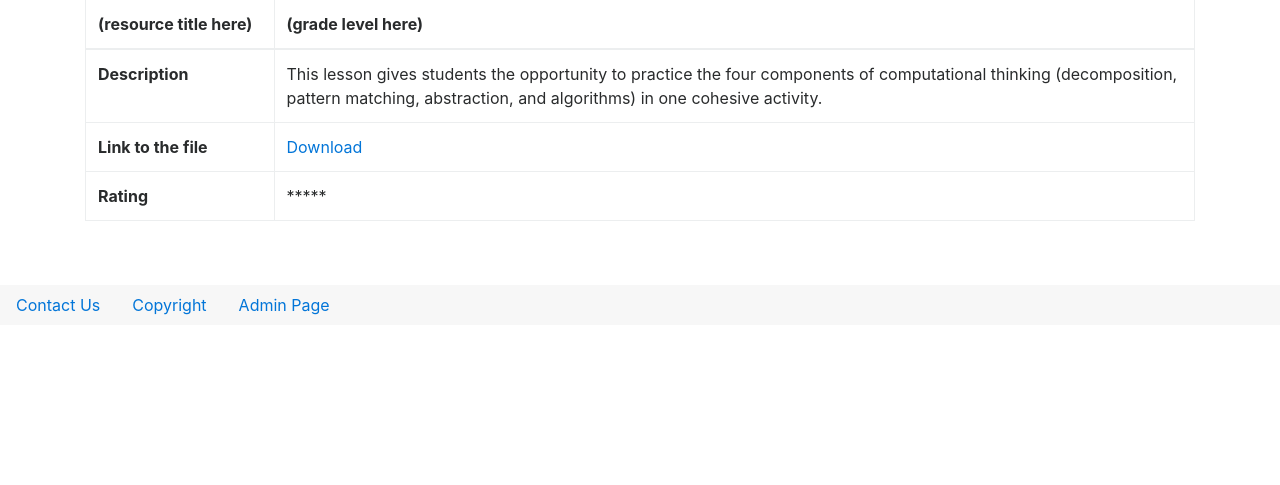
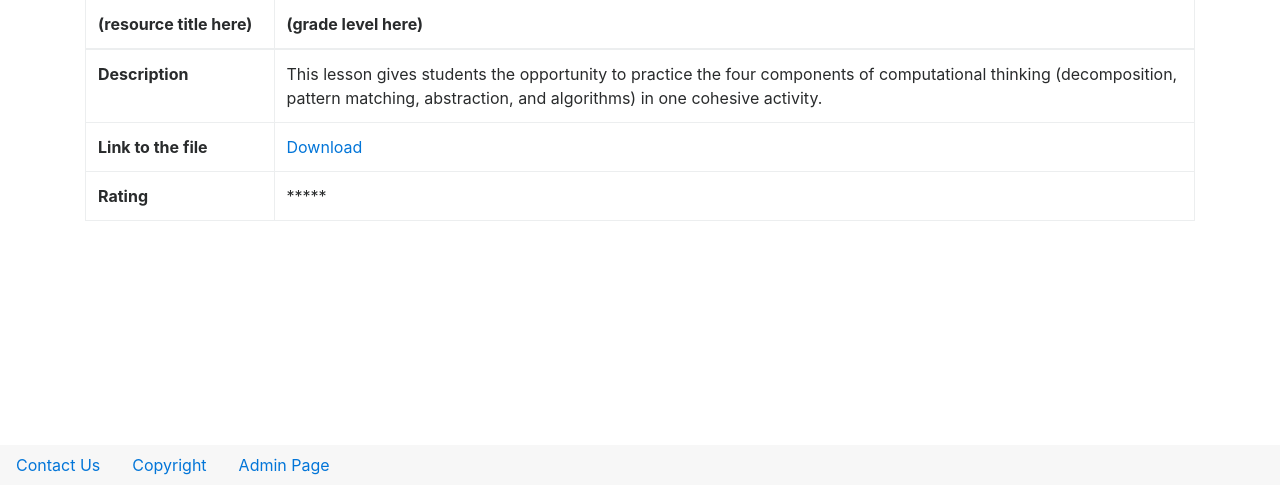
Before and after one commit to wmkwok/a290Midterm, a PHP site: page /InformationPage.php in a window 1280 px wide. Shown: the part 315-800 px from the top of the page. Run offline with PHP 8.4, Linux system fonts and the light colour scheme; some libraries are stand-ins or nearby versions.

Commit message:
fixed footer

```diff
--- a/Admin.php
+++ b/Admin.php
@@ -59,10 +59,11 @@
 
 	<iframe id="i" src="AdminHome.php" width="60%" height="400" class="embed-responsive-item"></iframe>
 	  </div>
-</div>
+
 
  <br/>
  <br/>
+
 <?php include "footer.php"?>
 </body>
 </html>
--- a/CreateProfile.php
+++ b/CreateProfile.php
@@ -112,7 +112,7 @@ function sanitize($data) {
 
 
 
-
+	<br/>
 <?php include 'footer.php';?>
 </body>
 </html>
--- a/InformationPage.php
+++ b/InformationPage.php
@@ -3,7 +3,7 @@
   <head>
     <?php include 'stylesheet.php';?>
   </head>
-
+<container>
   <body>
     <?php include 'header.php';?>
      <div class="jumbotron jumbotron-fluid">
@@ -47,20 +47,10 @@
     </div>
     <br/>
     <br/>
-    <?php include 'footer.php' ?>
 
 
-    <!-- Bootstrap core JavaScript
-    ================================================== -->
-    <!-- Placed at the end of the document so the pages load faster -->
-    <script src="https://code.jquery.com/jquery-3.1.1.slim.min.js" integrity="sha384-A7FZj7v+d/sdmMqp/nOQwliLvUsJfDHW+k9Omg/a/EheAdgtzNs3hpfag6Ed950n" crossorigin="anonymous"></script>
-    <script>window.jQuery || document.write('<script src="../../assets/js/vendor/jquery.min.js"><\/script>')</script>
-    <script src="https://cdnjs.cloudflare.com/ajax/libs/tether/1.4.0/js/tether.min.js" integrity="sha384-DztdAPBWPRXSA/3eYEEUWrWCy7G5KFbe8fFjk5JAIxUYHKkDx6Qin1DkWx51bBrb" crossorigin="anonymous"></script>
-    <script src="../../dist/js/bootstrap.min.js"></script>
-    <!-- IE10 viewport hack for Surface/desktop Windows 8 bug -->
-    <script src="../../assets/js/ie10-viewport-bug-workaround.js"></script>
-
-
+<div id="footer"><?php include "footer.php"?></div>
 
   </body>
+  </container>
 </html>
--- a/Login.php
+++ b/Login.php
@@ -31,8 +31,7 @@
 	</form>
 	 </div>
     </div>
-<?php include "footer.php"?>
-
+<div id="footer"><?php include "footer.php"?></div>
 </body>
 
 </html>
--- a/Resource_upload.php
+++ b/Resource_upload.php
@@ -181,7 +181,7 @@
      <?php
      }
      ?>
-
+<br/>
 <?php include 'footer.php';?>
 </body>
 </html>
--- a/footer.php
+++ b/footer.php
@@ -1,4 +1,7 @@
-    <footer class="footer">
+
+       <footer class="footer">
+         <div class="footer navbar-fixed-bottom">
+
           <div class="bg-faded">
           <ul class="nav">
   <li class="nav-item">
@@ -12,4 +15,5 @@
   </li>
 </ul>
           </div>
+		   </div>
         </footer>
--- a/index.php
+++ b/index.php
@@ -6,7 +6,7 @@
     <?php include 'stylesheet.php';
           include 'state.php'; ?>
   </head>
-
+<container>
   <body>
     <?php include 'header.php';?>
 
@@ -127,4 +127,5 @@
 
 <?php include "footer.php"?>
 </body>
+</container>
 </html>
--- a/stylesheet.php
+++ b/stylesheet.php
@@ -1,4 +1,12 @@
 
+<style>
+
+#footer {
+   position:fixed;
+   bottom:0;
+   width:100%;
+}
+</style>
 <meta charset="utf-8">
 <meta name="viewport" content="width=device-width, initial-scale=1">
 <link rel="stylesheet" href="https://maxcdn.bootstrapcdn.com/bootstrap/4.0.0-alpha.6/css/bootstrap.min.css" integrity="sha384-rwoIResjU2yc3z8GV/NPeZWAv56rSmLldC3R/AZzGRnGxQQKnKkoFVhFQhNUwEyJ" crossorigin="anonymous">
```
Also changed, not shown: Copyright.php (+4 -4 lines), SearchResult.php (+1 -15 lines), 1 other file.
